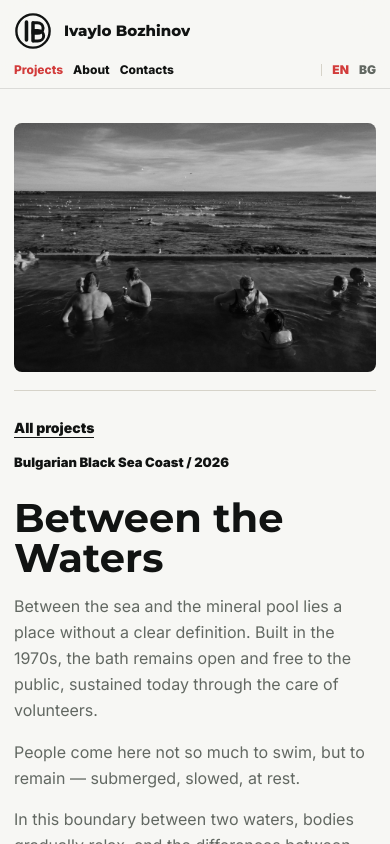
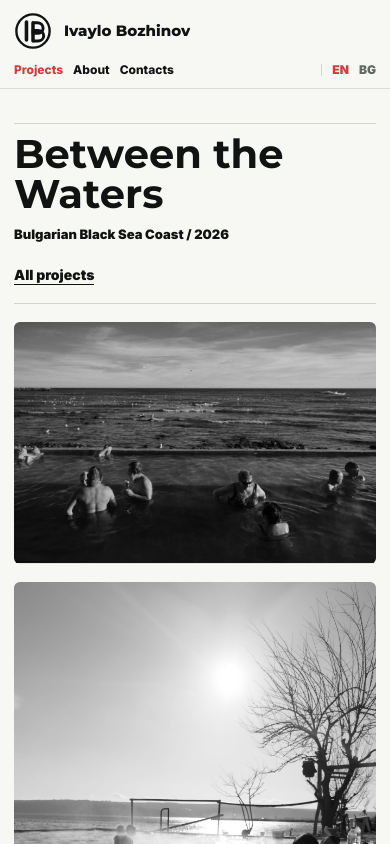
Before and after one commit to ivaylobo/ivaylobozhinov, a Next.js app: page /projects/between-the-waters in a window 390 px wide. Shown: the top 844 px of the page. Built offline with nearby package versions, Linux system fonts and the light colour scheme.

Commit message:
change mobile photo stack

```diff
--- a/src/app/components/GalleryExperience.js
+++ b/src/app/components/GalleryExperience.js
@@ -54,6 +54,37 @@ function galleryThumbClassName(image) {
   ]
     .filter(Boolean)
     .join(" ");
+}
+
+function mobilePhotoClassName(image) {
+  return [
+    "mobile-photo",
+    image.orientation === "portrait" ? "mobile-photo--portrait" : "",
+  ]
+    .filter(Boolean)
+    .join(" ");
+}
+
+function MobilePhotoStack({ project, eagerIndex = 0 }) {
+  return (
+    <div className="mobile-photo-stack">
+      {project.images.map((image, index) => (
+        <figure key={image.src} className={mobilePhotoClassName(image)}>
+          <div className="mobile-photo__frame">
+            <Image
+              src={image.src}
+              alt={image.alt}
+              fill
+              sizes="(max-width: 720px) calc(100vw - 28px), 720px"
+              className="image-contain"
+              loading={index === eagerIndex || index < 2 ? "eager" : "lazy"}
+              fetchPriority={index === eagerIndex ? "high" : undefined}
+            />
+          </div>
+        </figure>
+      ))}
+    </div>
+  );
 }
 
 function CarouselControls({ labels }) {
@@ -132,6 +163,8 @@ export default function GalleryExperience({
             </Link>
           ))}
         </div>
+
+        <MobilePhotoStack project={project} />
       </section>
     );
   }
@@ -171,6 +204,8 @@ export default function GalleryExperience({
           {currentIndex + 1} / {project.images.length}
         </span>
       </div>
+
+      <MobilePhotoStack project={project} eagerIndex={activeIndex} />
 
       <div className="viewer__stage">
         <Swiper
--- a/src/app/globals.css
+++ b/src/app/globals.css
@@ -452,6 +452,10 @@ h3 {
   font-size: 64px;
 }
 
+.project-mobile-copy {
+  display: none;
+}
+
 .text-link {
   display: inline-flex;
   width: fit-content;
@@ -515,6 +519,28 @@ h3 {
 
 .gallery-thumb--portrait img {
   object-fit: contain;
+}
+
+.mobile-photo-stack {
+  display: none;
+}
+
+.mobile-photo {
+  margin: 0;
+}
+
+.mobile-photo__frame {
+  position: relative;
+  aspect-ratio: 3 / 2;
+  overflow: hidden;
+  border-radius: 6px;
+  background: var(--soft);
+}
+
+.mobile-photo--portrait .mobile-photo__frame {
+  aspect-ratio: 2 / 3;
+  width: min(100%, 430px);
+  margin: 0 auto;
 }
 
 .viewer {
@@ -902,12 +928,53 @@ h3 {
 
   .project-hero {
     gap: 18px;
+    margin-bottom: 18px;
   }
 
-  .project-hero__image,
+  .project-hero__image {
+    display: none;
+  }
+
   .project-loading__image {
     min-height: 0;
     aspect-ratio: 16 / 11;
+  }
+
+  .project-hero__copy {
+    gap: 12px;
+    justify-content: flex-start;
+    padding: 10px 0 18px;
+  }
+
+  .project-hero__copy h1 {
+    order: 1;
+  }
+
+  .project-hero__copy .eyebrow {
+    order: 2;
+  }
+
+  .project-hero__copy .text-link {
+    order: 3;
+  }
+
+  .project-hero__copy p:not(.eyebrow),
+  .project-hero__copy .share-button {
+    display: none;
+  }
+
+  .project-mobile-copy {
+    display: flex;
+    flex-direction: column;
+    gap: 16px;
+    border-top: 1px solid var(--line);
+    padding: 24px 0 0;
+  }
+
+  .project-mobile-copy p {
+    color: var(--muted);
+    font-size: 16px;
+    line-height: 1.62;
   }
 
   .gallery-heading,
@@ -917,7 +984,17 @@ h3 {
     flex-direction: column;
   }
 
+  .gallery-section .gallery-heading {
+    display: none;
+  }
+
+  .gallery-section,
+  .viewer {
+    padding-top: 0;
+  }
+
   .gallery-grid {
+    display: none;
     gap: 8px;
   }
 
@@ -929,15 +1006,17 @@ h3 {
     flex-basis: calc((100% - 8px) / 4);
   }
 
-  .viewer__stage {
-    min-height: 62vh;
+  .mobile-photo-stack {
+    display: grid;
+    gap: 18px;
   }
 
-  .viewer__swiper {
-    height: 62vh;
+  .viewer__stage {
+    display: none;
   }
 
-  .carousel-button {
+  .viewer__top,
+  .viewer__caption {
     display: none;
   }
 }
--- a/src/app/projects/[slug]/page.js
+++ b/src/app/projects/[slug]/page.js
@@ -94,6 +94,36 @@ function galleryThumbClassName(image) {
     .join(" ");
 }
 
+function mobilePhotoClassName(image) {
+  return [
+    "mobile-photo",
+    image.orientation === "portrait" ? "mobile-photo--portrait" : "",
+  ]
+    .filter(Boolean)
+    .join(" ");
+}
+
+function MobilePhotoStack({ project }) {
+  return (
+    <div className="mobile-photo-stack">
+      {project.images.map((image, index) => (
+        <figure key={image.src} className={mobilePhotoClassName(image)}>
+          <div className="mobile-photo__frame">
+            <Image
+              src={image.src}
+              alt={image.alt}
+              fill
+              sizes="(max-width: 720px) calc(100vw - 28px), 720px"
+              className="image-contain"
+              loading={index < 2 ? "eager" : "lazy"}
+            />
+          </div>
+        </figure>
+      ))}
+    </div>
+  );
+}
+
 function GalleryFallback({ project, labels, locale }) {
   return (
     <section className="gallery-section" aria-labelledby="gallery-fallback-title">
@@ -127,6 +157,8 @@ function GalleryFallback({ project, labels, locale }) {
           </Link>
         ))}
       </div>
+
+      <MobilePhotoStack project={project} />
     </section>
   );
 }
@@ -188,6 +220,13 @@ export default async function ProjectPage({ params, searchParams }) {
       >
         <GalleryExperience project={project} labels={labels} locale={locale} />
       </Suspense>
+
+      <section className="project-mobile-copy" aria-label={project.title}>
+        {descriptionParagraphs.map((paragraph) => (
+          <p key={paragraph}>{paragraph}</p>
+        ))}
+        <FacebookShareButton label={labels.shareToFacebook} locale={locale} />
+      </section>
     </main>
   );
 }
```
